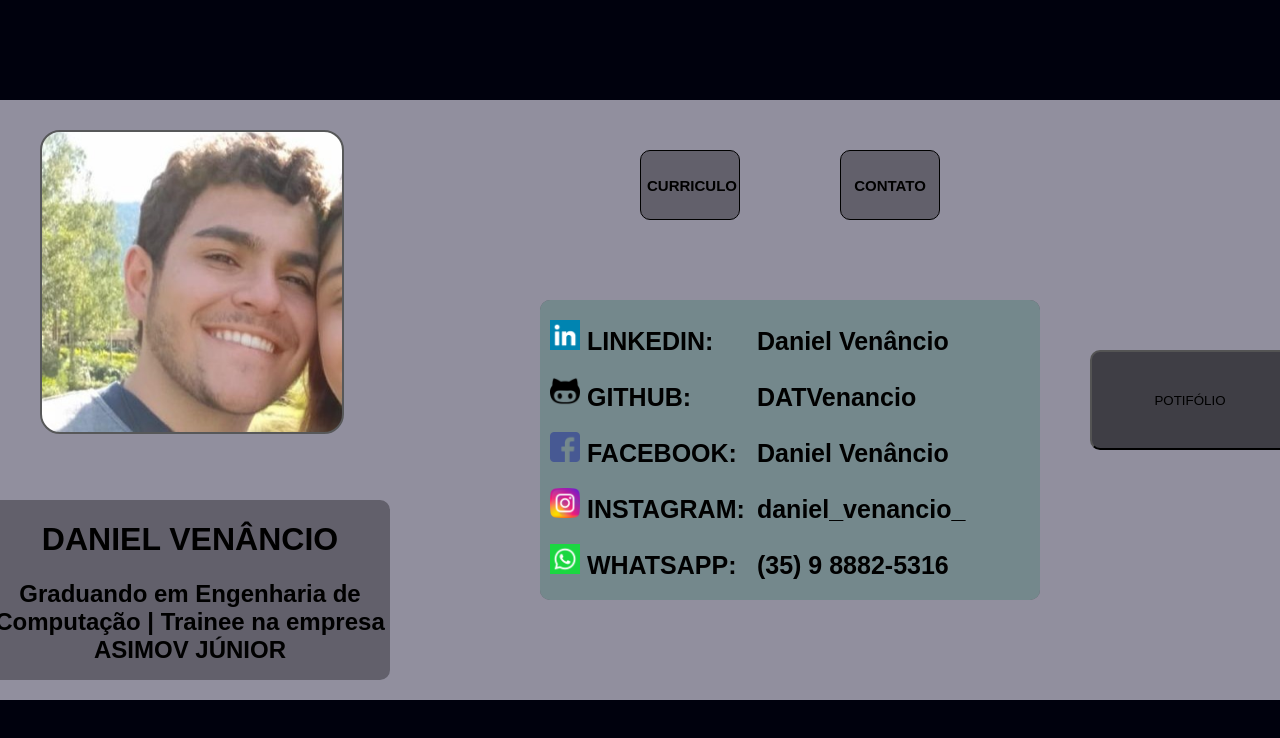
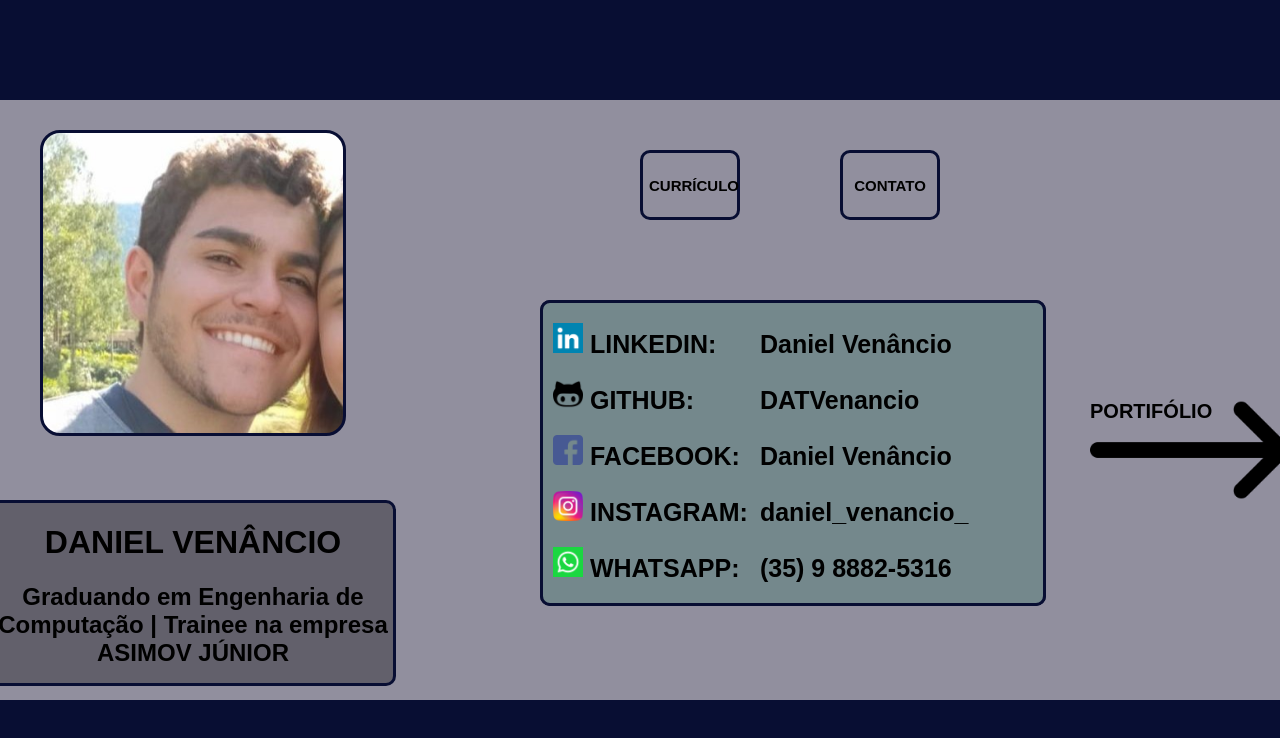
Before and after one commit to DATVenancio/potifolio, a plain HTML site: page index.html in a window 1280 px wide. Shown: the top 738 px of the page. Drawn offline with Linux system fonts and the light colour scheme.

Commit message:
alterações no CSS do index

```diff
--- a/css/style.css
+++ b/css/style.css
@@ -1,7 +1,7 @@
 
 
 body,html{
-    background-color: #00010D;
+    background-color: #080E33;
     margin: 0px;
     padding: 0px;
 
@@ -16,26 +16,29 @@ button{
     height: 70px;
     width: 100px;
 
+	background-color:transparent;
+
     position:absolute;
     margin-left:700px;
     margin-top: 50px;
-    background-color: #62606B;
+
     border-radius: 10px;;
     font-size: 15px;
     font-family: 'Ubuntu', sans-serif;
     font-weight: bold;
-    border: 1px solid black;
+    border: 3px solid #080E33;
+    text-align: left;
 
 }
 #botao-contato{
     height: 70px;
     width: 100px;
-    background-color: #62606B;
+    background-color:transparent;
     border-radius: 10px;;
     font-size: 15px;
     font-family: 'Ubuntu', sans-serif;
     font-weight: bold;
-    border: 1px solid black;
+    border: 3px solid #080E33;
 
     position:absolute;
     margin-left:900px;
@@ -43,9 +46,10 @@ button{
 }
 
 #curriculo-texto{
+    border: 3px solid #080E33;
     height: 300px;
     width: 500px;
-    background-color: #62606B;
+    background-color: #74888C;
     border-radius: 10px;
     position:absolute;
     margin-left: 600px;
@@ -74,7 +78,7 @@ button{
     position:absolute;
     margin-left: 600px;
     margin-top: 200px;
-
+    border: 3px solid #080E33;
     font-family: Arial, Helvetica, sans-serif;
     font-size: 25px;
     font-weight: bold;
@@ -97,18 +101,30 @@ button{
 
 
 #botao-portifolio{
-    height: 100px;
+    height: 200px;
     width: 200px;
-
+    background-color: transparent;
     position:absolute;
     margin-left:1150px;
     margin-top: 250px;
+    background-image: url("../img/seta-direita.png");
+}
+#botao-portifolio-texto{
+
+    width: 200px;
+    font-family: 'Ubuntu', sans-serif;
+    font-weight: bold;
+    font-size: 20px;
+    position:absolute;
+    margin-left:1150px;
+    margin-top: 300px;
+
 }
 
 
 
 #profile-pic{
-    border: 2px solid #575859;
+    border: 3px solid #080E33;
     position:absolute;
     height: 300px;
     width: 300px;
@@ -126,7 +142,7 @@ button{
 }
 
 #profile-title{
-
+    border: 3px solid #080E33;
     background-color: #62606B;
     border-radius: 10px;;
     font-family: 'Ubuntu', sans-serif;
--- a/index.html
+++ b/index.html
@@ -21,9 +21,10 @@
 
 				</div>
 
-				<button id="botao-curriculo"  onclick="botaoCurriculo()">CURRICULO</button>
+				<button id="botao-curriculo"  onclick="botaoCurriculo()">CURRÍCULO</button>
 				<button id="botao-contato" onclick="botaoContato()">CONTATO</button>
-				<a href="portifolio.html"><button id="botao-portifolio" onclick="botaoPortifolio()" >POTIFÓLIO</button></a>
+				<p id="botao-portifolio-texto">PORTIFÓLIO</p>
+				<a href="portifolio.html" id="botao-portifolio"><img src="img/seta-direita.png"  width="200" height="200"> </a>
 
 				<div id="curriculo-texto">
 					<h2>ACADÊMICO</h2>
```
Also changed, not shown: img/seta-direita.png (added).
